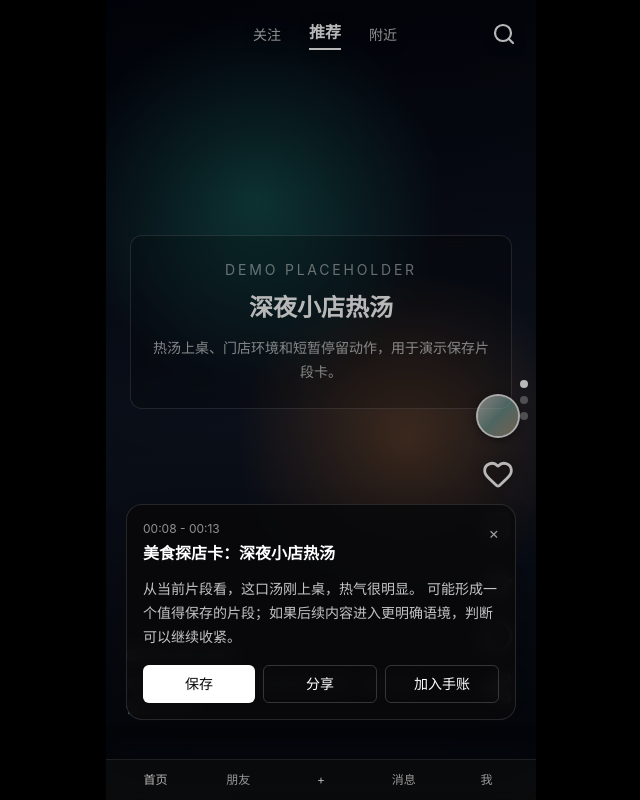
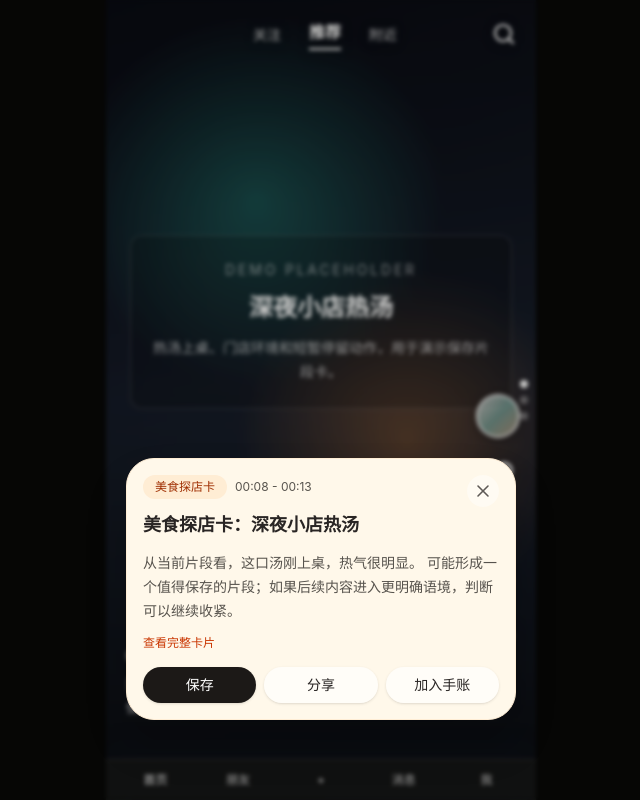
Before and after one commit to Endless-Summer137/Clipcard-Lab, a React (Vite) app: page / in a window 1280 px wide. Both pictures are taken after a click on the button 817 px from the left and 526 px from the top of the page. Shown: the whole page, without its empty margins (319-959 px from the left). Built offline with nearby package versions, Linux system fonts and the light colour scheme.

Commit message:
Fix clipbook card picker and feed preview

```diff
--- a/src/core/cardStore.ts
+++ b/src/core/cardStore.ts
@@ -1,11 +1,28 @@
 import type { SegmentCard } from './types';
 
-const CARD_STORE_KEY = 'clipcard-lab-cards-v1';
+const CARD_STORE_KEY = 'clipcard.cards';
+const LEGACY_CARD_STORE_KEYS = ['clipcard-lab-cards-v1'];
 
 function readCards(): SegmentCard[] {
   try {
     const raw = localStorage.getItem(CARD_STORE_KEY);
-    return raw ? (JSON.parse(raw) as SegmentCard[]) : [];
+    const currentCards = raw ? (JSON.parse(raw) as SegmentCard[]) : [];
+    const mergedCards = [...currentCards];
+
+    for (const legacyKey of LEGACY_CARD_STORE_KEYS) {
+      const legacyRaw = localStorage.getItem(legacyKey);
+      if (legacyRaw) {
+        const legacyCards = JSON.parse(legacyRaw) as SegmentCard[];
+        legacyCards.forEach((legacyCard) => {
+          if (!mergedCards.some((card) => card.cardId === legacyCard.cardId)) {
+            mergedCards.push(legacyCard);
+          }
+        });
+      }
+    }
+
+    if (mergedCards.length !== currentCards.length) writeCards(mergedCards);
+    return mergedCards;
   } catch {
     return [];
   }
--- a/src/core/clipbookPlacementStore.ts
+++ b/src/core/clipbookPlacementStore.ts
@@ -4,12 +4,30 @@ export interface ClipbookPlacement {
   cardId: string;
 }
 
-const PLACEMENT_KEY = 'clipcard-lab-clipbook-placements-v1';
+const PLACEMENT_KEY = 'clipcard.clipbookPlacements';
+const LEGACY_PLACEMENT_KEYS = ['clipcard-lab-clipbook-placements-v1'];
 
 function readPlacements(): ClipbookPlacement[] {
   try {
     const raw = localStorage.getItem(PLACEMENT_KEY);
-    return raw ? (JSON.parse(raw) as ClipbookPlacement[]) : [];
+    const currentPlacements = raw ? (JSON.parse(raw) as ClipbookPlacement[]) : [];
+    const mergedPlacements = [...currentPlacements];
+
+    for (const legacyKey of LEGACY_PLACEMENT_KEYS) {
+      const legacyRaw = localStorage.getItem(legacyKey);
+      if (legacyRaw) {
+        const legacyPlacements = JSON.parse(legacyRaw) as ClipbookPlacement[];
+        legacyPlacements.forEach((legacyPlacement) => {
+          const hasSlot = mergedPlacements.some(
+            (placement) => placement.templateId === legacyPlacement.templateId && placement.slotId === legacyPlacement.slotId,
+          );
+          if (!hasSlot) mergedPlacements.push(legacyPlacement);
+        });
+      }
+    }
+
+    if (mergedPlacements.length !== currentPlacements.length) writePlacements(mergedPlacements);
+    return mergedPlacements;
   } catch {
     return [];
   }
--- a/src/pages/CardDetailView.tsx
+++ b/src/pages/CardDetailView.tsx
@@ -111,16 +111,12 @@ function getAdLabel(card: SegmentCard) {
   return '内容相关服务';
 }
 
-export function CardMini({ card, onClick }: { card: SegmentCard; onClick: () => void }) {
+export function CardThumbnail({ card, onClick, className = 'aspect-[3/4]' }: { card: SegmentCard; onClick?: () => void; className?: string }) {
   const theme = getCardTheme(card);
   const showCover = Boolean(card.coverImage) && getCardKind(card) !== 'light';
-
-  return (
-    <button
-      type="button"
-      onClick={onClick}
-      className={`relative aspect-[3/4] min-w-0 overflow-hidden rounded-2xl border text-left shadow-sm transition hover:-translate-y-0.5 hover:shadow-md ${showCover ? 'border-white bg-stone-200' : theme.mini}`}
-    >
+  const cardClassName = `relative ${className} min-w-0 overflow-hidden rounded-2xl border text-left shadow-sm transition hover:-translate-y-0.5 hover:shadow-md ${showCover ? 'border-white bg-stone-200' : theme.mini}`;
+  const content = (
+    <>
       {showCover ? (
         <img src={card.coverImage} alt="" className="absolute inset-0 h-full w-full object-cover" />
       ) : (
@@ -132,7 +128,96 @@ export function CardMini({ card, onClick }: { card: SegmentCard; onClick: () =>
       <span className={`absolute inset-x-0 bottom-0 z-10 px-2.5 pb-2.5 pt-10 ${showCover ? 'bg-gradient-to-t from-black/70 via-black/32 to-transparent' : ''}`}>
         <span className={`line-clamp-2 text-sm font-semibold leading-5 ${showCover ? 'text-white drop-shadow' : ''}`}>{getCardDisplayTitle(card)}</span>
       </span>
+    </>
+  );
+
+  return onClick ? (
+    <button
+      type="button"
+      onClick={onClick}
+      className={cardClassName}
+    >
+      {content}
     </button>
+  ) : (
+    <div className={cardClassName}>{content}</div>
+  );
+}
+
+export function CardMini(props: { card: SegmentCard; onClick: () => void }) {
+  return <CardThumbnail {...props} />;
+}
+
+export function CardQuickPreview({
+  card,
+  feedback,
+  onClose,
+  onSave,
+  onShare,
+  onAddToClipbook,
+  onOpenDetail,
+}: {
+  card: SegmentCard;
+  feedback?: string;
+  onClose: () => void;
+  onSave: () => void;
+  onShare: () => void;
+  onAddToClipbook: () => void;
+  onOpenDetail: () => void;
+}) {
+  const theme = getCardTheme(card);
+  const kind = getCardKind(card);
+  const quickTheme = kind === 'game'
+    ? {
+      panel: 'border-cyan-100 bg-[#f3fbff] text-slate-900',
+      tag: 'bg-cyan-100 text-cyan-900',
+      muted: 'text-slate-600',
+      accent: 'text-cyan-700',
+    }
+    : {
+      panel: theme.panel,
+      tag: theme.tag,
+      muted: theme.muted,
+      accent: theme.accent,
+    };
+
+  return (
+    <div className="absolute inset-0 z-40 flex items-end justify-center bg-stone-900/24 px-3 pb-20 backdrop-blur-[2px]">
+      <article className={`w-full max-w-[390px] overflow-hidden rounded-[28px] border p-4 shadow-2xl ${quickTheme.panel}`}>
+        <header className="flex items-start justify-between gap-3">
+          <button type="button" onClick={onOpenDetail} className="min-w-0 flex-1 text-left">
+            <div className="flex flex-wrap items-center gap-2">
+              <span className={`rounded-full px-3 py-1 text-xs font-medium ${quickTheme.tag}`}>{getCardTypeLabel(card)}</span>
+              <span className={`text-xs ${quickTheme.muted}`}>
+                {formatSeconds(card.segmentStart)} - {formatSeconds(card.segmentEnd)}
+              </span>
+            </div>
+            <h2 className="mt-3 text-lg font-semibold leading-7">{card.title}</h2>
+          </button>
+          <button type="button" onClick={onClose} aria-label="关闭片段卡预览" className="rounded-full bg-white/55 p-1.5 opacity-75 transition hover:opacity-100">
+            <X className="h-5 w-5" strokeWidth={1.9} />
+          </button>
+        </header>
+
+        <button type="button" onClick={onOpenDetail} className="mt-3 block w-full text-left">
+          <p className={`line-clamp-3 text-sm leading-6 ${quickTheme.muted}`}>{card.summary}</p>
+          <p className={`mt-3 text-xs font-medium ${quickTheme.accent}`}>查看完整卡片</p>
+        </button>
+
+        <div className="mt-4 grid grid-cols-3 gap-2 text-sm">
+          <button type="button" onClick={onSave} className="rounded-full bg-stone-900 px-3 py-2 font-medium text-white shadow-sm">
+            保存
+          </button>
+          <button type="button" onClick={onShare} className="rounded-full bg-white/70 px-3 py-2 font-medium shadow-sm">
+            分享
+          </button>
+          <button type="button" onClick={onAddToClipbook} className="rounded-full bg-white/70 px-3 py-2 font-medium shadow-sm">
+            加入手账
+          </button>
+        </div>
+        {feedback ? <p className={`mt-3 text-center text-xs font-medium ${quickTheme.accent}`}>{feedback}</p> : null}
+      </article>
+    </div>
   );
 }
 
--- a/src/pages/DemoFeedPage.tsx
+++ b/src/pages/DemoFeedPage.tsx
@@ -7,6 +7,7 @@ import { generateSegmentCard } from '../core/cardEngine';
 import { saveCard } from '../core/cardStore';
 import { recordEvent } from '../core/eventStore';
 import type { SegmentCard } from '../core/types';
+import { CardDetailView, CardQuickPreview } from './CardDetailView';
 import { defaultDemoVideos, readDemoConfig, type DemoVideoConfig } from './demoData';
 
 interface DemoFeedPageProps {
@@ -17,6 +18,9 @@ export function DemoFeedPage({ onOpenProfile }: DemoFeedPageProps) {
   const [videos, setVideos] = useState<DemoVideoConfig[]>(() => readDemoConfig());
   const [activeIndex, setActiveIndex] = useState(0);
   const [activeCard, setActiveCard] = useState<SegmentCard | null>(null);
+  const [detailCard, setDetailCard] = useState<SegmentCard | null>(null);
+  const [cardFeedback, setCardFeedback] = useState('');
+  const [isGeneratingCard, setIsGeneratingCard] = useState(false);
   const [touchStartY, setTouchStartY] = useState<number | null>(null);
   const [showSaveHint, setShowSaveHint] = useState(true);
   const videoElementRef = useRef<HTMLVideoElement | null>(null);
@@ -40,6 +44,8 @@ export function DemoFeedPage({ onOpenProfile }: DemoFeedPageProps) {
 
   function switchVideo(direction: 1 | -1) {
     setActiveCard(null);
+    setDetailCard(null);
+    setCardFeedback('');
     setActiveIndex((index) => (index + direction + 3) % 3);
   }
 
@@ -163,6 +169,12 @@ export function DemoFeedPage({ onOpenProfile }: DemoFeedPageProps) {
   }
 
   async function buildCardFromVideo(mode: 'current_frame' | 'segment_start_frame' = 'current_frame') {
+    setIsGeneratingCard(true);
+    setActiveCard(null);
+    setDetailCard(null);
+    setCardFeedback('');
+
+    try {
       const cover = await getCover(mode);
       const budgetResult = runBudgetGate({
         videoId: video.videoId,
@@ -214,6 +226,9 @@ export function DemoFeedPage({ onOpenProfile }: DemoFeedPageProps) {
         });
       }
       setActiveCard(card);
+    } finally {
+      setIsGeneratingCard(false);
+    }
   }
 
   function clearLongPressTimer() {
@@ -247,6 +262,7 @@ export function DemoFeedPage({ onOpenProfile }: DemoFeedPageProps) {
 
   function recordCardAction(eventType: 'card_saved' | 'card_shared' | 'card_added_to_clipbook') {
     if (!activeCard) return;
+    if (eventType === 'card_saved') saveCard(activeCard);
     recordEvent({
       eventType,
       videoId: activeCard.videoId,
@@ -254,6 +270,10 @@ export function DemoFeedPage({ onOpenProfile }: DemoFeedPageProps) {
       segmentStart: activeCard.segmentStart,
       segmentEnd: activeCard.segmentEnd,
     });
+
+    if (eventType === 'card_saved') setCardFeedback('已保存到我的卡片');
+    if (eventType === 'card_shared') setCardFeedback('已生成分享卡片');
+    if (eventType === 'card_added_to_clipbook') setCardFeedback('已记录加入手账，稍后可去卡片手账排版');
   }
 
   function onWheel(event: WheelEvent<HTMLElement>) {
@@ -341,31 +361,36 @@ export function DemoFeedPage({ onOpenProfile }: DemoFeedPageProps) {
           <button type="button" onClick={onOpenProfile}>我</button>
         </footer>
         <div className="absolute right-2 top-1/2 z-20 flex -translate-y-1/2 flex-col gap-2">
-          {[0, 1, 2].map((index) => <button key={index} type="button" onClick={() => { setActiveCard(null); setActiveIndex(index); }} className={'h-2 w-2 rounded-full ' + (activeIndex === index ? 'bg-white' : 'bg-white/35')} aria-label={`切换视频 ${index + 1}`} />)}
+          {[0, 1, 2].map((index) => <button key={index} type="button" onClick={() => { setActiveCard(null); setDetailCard(null); setCardFeedback(''); setActiveIndex(index); }} className={'h-2 w-2 rounded-full ' + (activeIndex === index ? 'bg-white' : 'bg-white/35')} aria-label={`切换视频 ${index + 1}`} />)}
         </div>
       </section>
+      {isGeneratingCard ? (
+        <div className="absolute inset-x-0 bottom-24 z-40 flex justify-center px-4">
+          <p className="rounded-full bg-white/92 px-4 py-2 text-sm font-medium text-stone-800 shadow-lg backdrop-blur">
+            正在生成片段卡……
+          </p>
+        </div>
+      ) : null}
       {activeCard ? (
-        <div className="absolute inset-0 z-40 flex items-end justify-center bg-black/28 px-3 pb-20">
-          <article className="w-full max-w-[390px] rounded-2xl border border-white/12 bg-zinc-950/92 p-4 text-white shadow-2xl backdrop-blur">
-            <div className="flex items-start justify-between gap-3">
-              <div>
-                <p className="text-xs text-white/55">
-                  {formatSeconds(activeCard.segmentStart)} - {formatSeconds(activeCard.segmentEnd)}
-                </p>
-                <h2 className="mt-1 text-base font-semibold leading-6">{activeCard.title}</h2>
-              </div>
-              <button type="button" onClick={() => setActiveCard(null)} className="text-xl leading-none text-white/60" aria-label="关闭片段卡">
-                ×
-              </button>
-            </div>
-            <p className="mt-3 text-sm leading-6 text-white/76">{activeCard.summary}</p>
-            <div className="mt-4 flex gap-2 text-sm">
-              <button type="button" onClick={() => recordCardAction('card_saved')} className="flex-1 rounded-md bg-white px-3 py-2 font-medium text-zinc-950">保存</button>
-              <button type="button" onClick={() => recordCardAction('card_shared')} className="flex-1 rounded-md border border-white/18 px-3 py-2 text-white">分享</button>
-              <button type="button" onClick={() => recordCardAction('card_added_to_clipbook')} className="flex-1 rounded-md border border-white/18 px-3 py-2 text-white">加入手账</button>
-            </div>
-          </article>
-        </div>
+        <CardQuickPreview
+          card={activeCard}
+          feedback={cardFeedback}
+          onClose={() => setActiveCard(null)}
+          onSave={() => recordCardAction('card_saved')}
+          onShare={() => recordCardAction('card_shared')}
+          onAddToClipbook={() => recordCardAction('card_added_to_clipbook')}
+          onOpenDetail={() => setDetailCard(activeCard)}
+        />
+      ) : null}
+      {detailCard ? (
+        <CardDetailView
+          card={detailCard}
+          onClose={() => setDetailCard(null)}
+          onDeleted={() => {
+            setDetailCard(null);
+            setActiveCard(null);
+          }}
+        />
       ) : null}
     </main>
   );
--- a/src/pages/Placeholders.tsx
+++ b/src/pages/Placeholders.tsx
@@ -1,8 +1,7 @@
 import { X } from 'lucide-react';
-import type { ChangeEvent } from 'react';
-import { useState } from 'react';
+import type { ChangeEvent, MouseEvent } from 'react';
+import { useEffect, useState } from 'react';
 import type { SegmentCard } from '../core/types';
-import { getCards } from '../core/cardStore';
 import type { ClipbookSlot, ClipbookTemplate } from '../core/clipbookTemplateStore';
 import { getClipbookTemplates, updateClipbookSlot, updateClipbookTemplate } from '../core/clipbookTemplateStore';
 import {
@@ -10,8 +9,9 @@ import {
   removeClipbookPlacement,
   setClipbookPlacement,
 } from '../core/clipbookPlacementStore';
-import { CardDetailView, CardMini, getCardDisplayTitle, getCardTheme } from './CardDetailView';
+import { CardDetailView, CardThumbnail } from './CardDetailView';
 import { UserSubPageShell } from './UserSubPageShell';
+import { useClipCards } from './useClipCards';
 
 type NavigateTarget = 'demoFeed' | 'adminConfig' | 'internalLab' | 'creatorCenter' | 'profile' | 'myCards' | 'clipbook' | 'dresser';
 
@@ -25,14 +25,14 @@ interface ClipbookPageProps extends SimplePageProps {
 
 export function MyCardsPage({ onNavigate }: SimplePageProps) {
   const [selectedCard, setSelectedCard] = useState<SegmentCard | null>(null);
-  const [cards, setCards] = useState<SegmentCard[]>(() => getCards());
+  const { cards, refreshCards } = useClipCards();
 
   return (
     <UserSubPageShell title="我的卡片" onBack={() => onNavigate('profile', { dev: false })} contentClassName="mt-5">
       <section>
         {cards.length > 0 ? (
           <div className="grid grid-cols-3 gap-3 pb-5">
-            {cards.map((card) => <CardMini key={card.cardId} card={card} onClick={() => setSelectedCard(card)} />)}
+            {cards.map((card) => <CardThumbnail key={card.cardId} card={card} onClick={() => setSelectedCard(card)} />)}
           </div>
         ) : (
           <div className="mt-24 rounded-3xl bg-[#f3f0e7] px-5 py-9 text-center text-sm leading-6 text-stone-500 shadow-sm shadow-stone-200">
@@ -45,7 +45,7 @@ export function MyCardsPage({ onNavigate }: SimplePageProps) {
         <CardDetailView
           card={selectedCard}
           onClose={() => setSelectedCard(null)}
-          onDeleted={(cardId) => setCards((current) => current.filter((card) => card.cardId !== cardId))}
+          onDeleted={refreshCards}
         />
       ) : null}
     </UserSubPageShell>
@@ -53,7 +53,7 @@ export function MyCardsPage({ onNavigate }: SimplePageProps) {
 }
 
 export function ClipbookPage({ onNavigate, devMode = false }: ClipbookPageProps) {
-  const [cards, setCards] = useState<SegmentCard[]>(() => getCards());
+  const { cards, refreshCards } = useClipCards();
   const [templates, setTemplates] = useState<ClipbookTemplate[]>(() => getClipbookTemplates());
   const [selectedTemplateId, setSelectedTemplateId] = useState('fps');
   const [placements, setPlacements] = useState(() => getClipbookPlacements('fps'));
@@ -89,7 +89,7 @@ export function ClipbookPage({ onNavigate, devMode = false }: ClipbookPageProps)
   }
 
   function openSlotPicker(slotId: string) {
-    setCards(getCards());
+    refreshCards();
     setSelectingSlotId(slotId);
   }
 
@@ -223,6 +223,7 @@ export function ClipbookPage({ onNavigate, devMode = false }: ClipbookPageProps)
       {selectingSlotId ? (
         <CardPickerModal
           placedCardIds={placedCardIds}
+          devMode={devMode}
           onClose={() => setSelectingSlotId(null)}
           onSelect={placeCard}
         />
@@ -265,10 +266,17 @@ function TemplateCanvas({
         {template.slots.map((slot) => {
           const card = getCardInSlot(slot.id);
           return (
-            <button
+            <div
               key={slot.id}
-              type="button"
               onClick={() => onSlotClick(slot.id)}
+              onKeyDown={(event) => {
+                if (event.key === 'Enter' || event.key === ' ') {
+                  event.preventDefault();
+                  onSlotClick(slot.id);
+                }
+              }}
+              role="button"
+              tabIndex={0}
               className="group absolute rounded-2xl border-2 border-dashed border-white/85 bg-white/24 p-1 shadow-sm backdrop-blur-[1px] transition hover:border-emerald-300 hover:bg-emerald-50/55 active:border-emerald-300 active:bg-emerald-50/55"
               style={{ left: `${slot.x}%`, top: `${slot.y}%`, width: `${slot.w}%`, height: `${slot.h}%` }}
             >
@@ -277,7 +285,7 @@ function TemplateCanvas({
               ) : (
                 <span className="flex h-full items-center justify-center text-2xl font-light text-white drop-shadow group-hover:text-emerald-700 group-active:text-emerald-700">+</span>
               )}
-            </button>
+            </div>
           );
         })}
         {cards.length === 0 ? <p className="absolute inset-x-6 bottom-6 rounded-2xl bg-white/80 px-4 py-3 text-center text-xs text-stone-500">先在视频里保存一张卡片，再放入槽位。</p> : null}
@@ -303,15 +311,10 @@ function BuiltInTemplateBackground({ template }: { template: ClipbookTemplate })
   return <div className="absolute inset-0 border-l-[18px] border-stone-200 bg-[#fffaf0]" />;
 }
 
-function SlotCard({ card, onClear }: { card: SegmentCard; onClear: (event: React.MouseEvent<HTMLButtonElement>) => void }) {
-  const theme = getCardTheme(card);
+function SlotCard({ card, onClear }: { card: SegmentCard; onClear: (event: MouseEvent<HTMLButtonElement>) => void }) {
   return (
-    <div className={`relative flex h-full flex-col overflow-hidden rounded-xl border p-1.5 text-left text-[10px] ${card.coverImage ? 'border-white bg-stone-800 text-white' : theme.mini}`}>
-      {card.coverImage ? <img src={card.coverImage} alt="" className="absolute inset-0 h-full w-full object-cover" /> : null}
-      <div className="absolute inset-x-0 bottom-0 bg-gradient-to-t from-black/70 to-transparent p-1.5">
-        <span className="rounded-full bg-white/85 px-1.5 py-0.5 text-[9px] text-stone-800">{card.cardType}</span>
-        <p className="mt-1 line-clamp-1 font-semibold text-white">{getCardDisplayTitle(card)}</p>
-      </div>
+    <div className="relative h-full">
+      <CardThumbnail card={card} className="h-full w-full rounded-xl" />
       <button type="button" onClick={onClear} aria-label="移除卡片" className="absolute right-1 top-1 grid h-5 w-5 place-items-center rounded-full bg-black/50 text-xs text-white">
         ×
       </button>
@@ -321,14 +324,20 @@ function SlotCard({ card, onClear }: { card: SegmentCard; onClear: (event: React
 
 function CardPickerModal({
   placedCardIds,
+  devMode = false,
   onClose,
   onSelect,
 }: {
   placedCardIds: Set<string>;
+  devMode?: boolean;
   onClose: () => void;
   onSelect: (card: SegmentCard) => void;
 }) {
-  const [cards] = useState<SegmentCard[]>(() => getCards());
+  const { cards, refreshCards } = useClipCards();
+
+  useEffect(() => {
+    refreshCards();
+  }, [refreshCards]);
 
   return (
     <div className="fixed inset-0 z-50 flex items-end justify-center bg-stone-900/35 px-4 backdrop-blur-sm">
@@ -346,7 +355,7 @@ function CardPickerModal({
               return (
                 <div key={card.cardId} className="relative">
                   <div className={placed ? 'pointer-events-none grayscale opacity-40' : ''}>
-                    <CardMini card={card} onClick={() => onSelect(card)} />
+                    <CardThumbnail card={card} onClick={() => onSelect(card)} />
                   </div>
                   {placed ? (
                     <span className="pointer-events-none absolute inset-x-1 top-1/2 -rotate-12 rounded-full bg-stone-900/75 py-1 text-center text-xs font-semibold text-white">
@@ -362,6 +371,7 @@ function CardPickerModal({
             还没有可放入手账的卡片。先在视频里点击“保存这一刻”生成卡片。
           </p>
         )}
+        {devMode ? <p className="mt-2 text-center text-xs text-stone-400">当前 cardStore 卡片数量：{cards.length}</p> : null}
       </section>
     </div>
   );
--- a/src/pages/ProfilePage.tsx
+++ b/src/pages/ProfilePage.tsx
@@ -3,7 +3,7 @@ import type { ReactNode } from 'react';
 import { useState } from 'react';
 import type { SegmentCard } from '../core/types';
 import { getCards } from '../core/cardStore';
-import { CardDetailView, CardMini } from './CardDetailView';
+import { CardDetailView, CardThumbnail } from './CardDetailView';
 import { defaultDemoVideos, readDemoConfig } from './demoData';
 
 type NavigateTarget = 'demoFeed' | 'adminConfig' | 'internalLab' | 'creatorCenter' | 'profile' | 'myCards' | 'clipbook' | 'dresser';
@@ -190,7 +190,7 @@ function CardCenter({
         <h2 className="text-base font-semibold">最近保存</h2>
         {cards.length > 0 ? (
           <div className="mt-3 grid grid-cols-3 gap-3">
-            {cards.map((card) => <CardMini key={card.cardId} card={card} onClick={() => onOpenCard(card)} />)}
+            {cards.map((card) => <CardThumbnail key={card.cardId} card={card} onClick={() => onOpenCard(card)} />)}
           </div>
         ) : (
           <div className="mt-3 rounded-2xl bg-white px-4 py-6 text-center text-sm leading-6 text-stone-500 shadow-sm shadow-stone-200">
--- /dev/null
+++ b/src/pages/useClipCards.ts
@@ -0,0 +1,19 @@
+import { useCallback, useState } from 'react';
+import { getCards } from '../core/cardStore';
+import type { SegmentCard } from '../core/types';
+
+export function getAllCardsForSelection() {
+  return getCards();
+}
+
+export function useClipCards() {
+  const [cards, setCards] = useState<SegmentCard[]>(() => getAllCardsForSelection());
+
+  const refreshCards = useCallback(() => {
+    const nextCards = getAllCardsForSelection();
+    setCards(nextCards);
+    return nextCards;
+  }, []);
+
+  return { cards, refreshCards };
+}
```
Also changed, not shown: 2 other files (tests, documents, lock files or other folders). Lines whose indentation alone changed are shown as unchanged.
